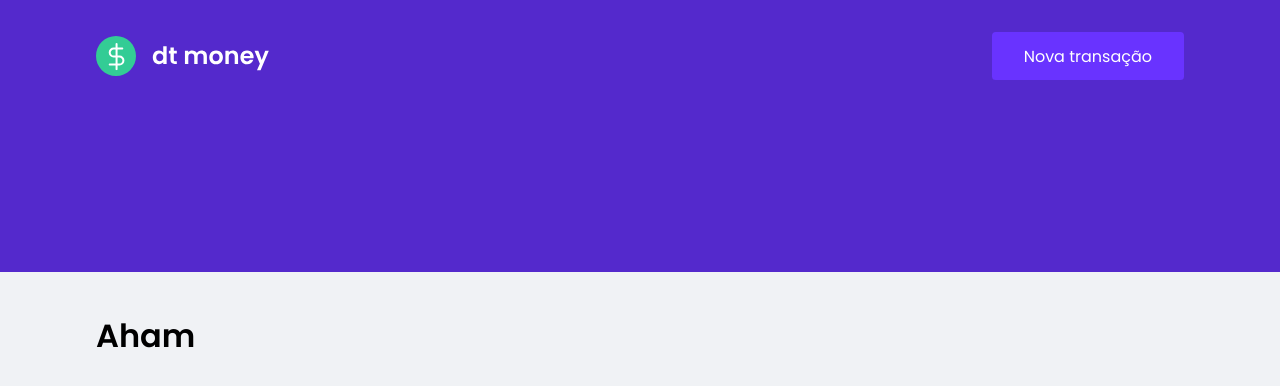
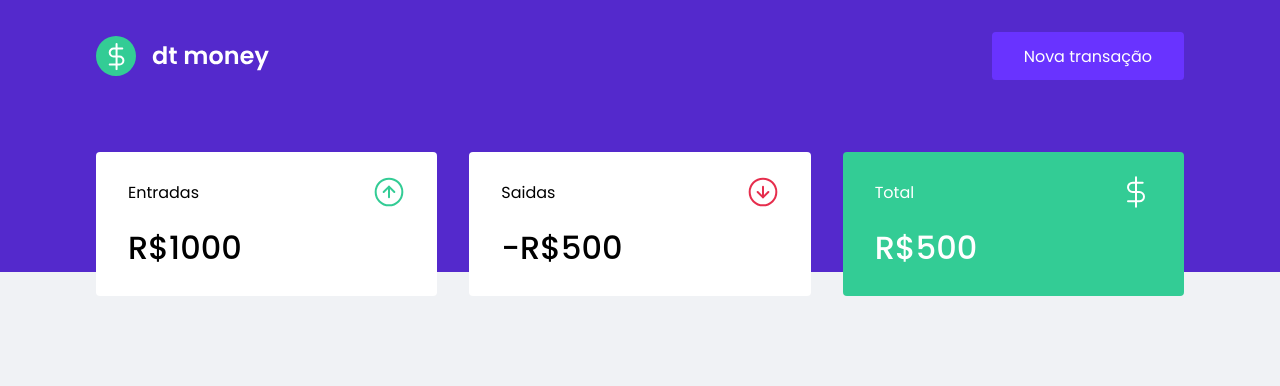
Before and after one commit to viniciusnunhez27/RocketSeat_Ignite, a React (Create React App) app in the folder dtmoney/: page / in a window 1280 px wide. Shown: the top 386 px of the page. Built offline with nearby package versions, Linux system fonts and the light colour scheme.

Commit message:
styles: Summary

```diff
--- a/dtmoney/public/index.html
+++ b/dtmoney/public/index.html
@@ -7,7 +7,7 @@
     <link rel="shortcut icon" href="./favicon.png" type="image/x-icon.png" >
     <title>dtmoney</title>
     <link rel="preconnect" href="https://fonts.googleapis.com">
-<link href="https://fonts.googleapis.com/css2?family=Poppins:wght@400;600&display=swap" rel="stylesheet">
+<link href="https://fonts.googleapis.com/css2?family=Poppins:wght@400;500;600&display=swap" rel="stylesheet">
   </head>
   <body>
     <noscript>You need to enable JavaScript to run this app.</noscript>
--- a/dtmoney/src/components/Summary/index.tsx
+++ b/dtmoney/src/components/Summary/index.tsx
@@ -1,9 +1,40 @@
+import { Container } from "./sytles";
+import inconmeImg from  "../../assets/income.svg"
+import outcomeImg from  "../../assets/outcome.svg"
+import totalImg from  "../../assets/total.svg"
 
 
 
 export function Summary () {
    return (
-   <h1>Aham</h1>
+    <Container>
+        <div>
+           <header>
+            <p>Entradas</p>
+            <img src={inconmeImg} alt="icone-de-entrada" />
+            </header>
+            <strong>R$1000</strong>
+        </div>
+
+        <div>
+           <header>
+            <p>Saidas</p>
+            <img src={outcomeImg} alt="icone-de-saidas" />
+            </header>
+            <strong> -R$500</strong>
+        </div>
+
+        <div className="highlight-background">
+           <header>
+            <p>Total</p>
+            <img src={totalImg} alt="icone-de-entrada" />
+            </header>
+            <strong>R$500</strong>
+        </div>
+
+
+
+
+    </Container>
    )
-
 }
--- a/dtmoney/src/components/Summary/sytles.ts
+++ b/dtmoney/src/components/Summary/sytles.ts
@@ -3,5 +3,36 @@ import styled from "styled-components";
 
 
 export const Container = styled.div`
+  display:grid;
+  grid-template-columns: repeat(3, 1fr);
+  gap:2rem;
+  margin-top:-10rem;
+
+ div {
+   background:var(--shape);
+   padding:1.5rem 2rem;
+   border-radius: 0.25rem;
+
+
+ header {
+    display:flex;
+    align-items:center;
+    justify-content:space-between;
+ }
+
+ strong {
+    display:block;
+    margin-top:1rem;
+    font-size:2rem;
+    font-weight:500;
+    line-height:3rem;
+ }
+    &.highlight-background {
+     background:var(--green);
+     color:#FFFF
+  }
+ }
+
+
 
 `;
```
